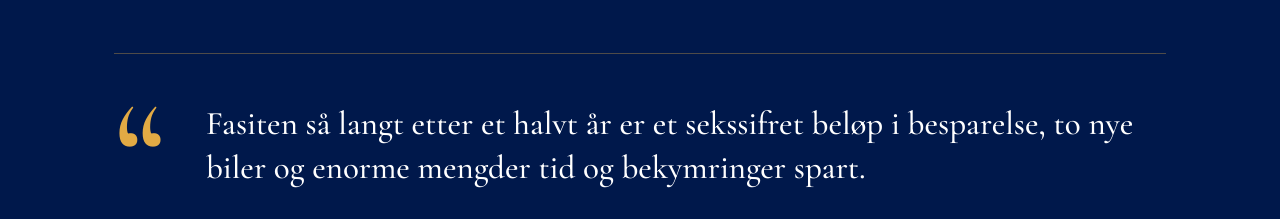
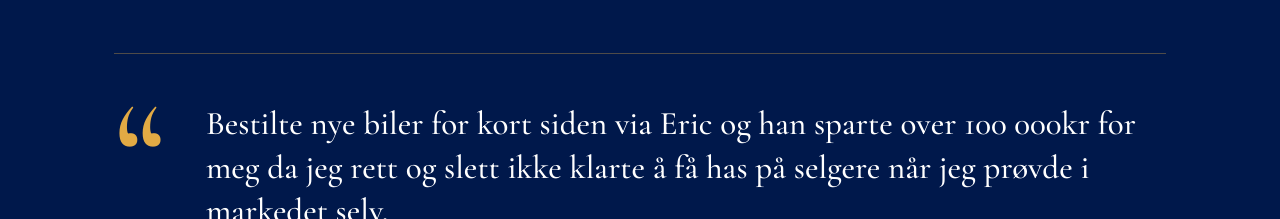
Before and after one commit to 8zfm6cz44m-dev/all-star.no, a plain HTML site: page index.html in a window 1280 px wide. Shown: the part 963-1182 px from the top of the page. Drawn offline with nearby package versions, Linux system fonts and the light colour scheme.

Commit message:
Slumpat utvalgt kundesitat

```diff
--- a/index.html
+++ b/index.html
@@ -359,15 +359,15 @@ footer a:hover{color:var(--gold)}
       <div class="count">11 kunder forteller</div>
     </div>
 
-    <figure class="feature">
+    <figure class="feature" id="utvalgt">
       <div class="qmark" aria-hidden="true">&ldquo;</div>
       <div>
         <blockquote>
-          <p>Fasiten så langt etter et halvt år er et sekssifret beløp i besparelse, to nye biler og enorme mengder tid og bekymringer spart.</p>
+          <p id="fq-text">Fasiten så langt etter et halvt år er et sekssifret beløp i besparelse, to nye biler og enorme mengder tid og bekymringer spart.</p>
         </blockquote>
         <figcaption class="who">
-          <img class="logo wide lg-dark" src="https://all-star.no/wp-content/uploads/2023/04/Bilde-22.11.2023-klokken-10.34.jpeg" alt="Stavern Elektro logo" width="56" height="56" loading="lazy">
-          <div><b>Stavern Elektro AS</b><span>Elektromontørbedrift – bilpark</span></div>
+          <img id="fq-img" class="logo wide lg-dark" src="https://all-star.no/wp-content/uploads/2023/04/Bilde-22.11.2023-klokken-10.34.jpeg" alt="Stavern Elektro logo" width="110" height="40">
+          <div><b id="fq-name">Stavern Elektro AS</b><span id="fq-role">Elektromontørbedrift – bilpark</span></div>
         </figcaption>
       </div>
     </figure>
@@ -594,6 +594,23 @@ footer a:hover{color:var(--gold)}
 </footer>
 
 <script>
+/* Utvalgt kundesitat: ett av fem ordrette utdrag vises tilfeldig ved hver sidelasting */
+(function(){
+  var U='https://all-star.no/wp-content/uploads/';
+  var Q=[
+    {t:'Fasiten så langt etter et halvt år er et sekssifret beløp i besparelse, to nye biler og enorme mengder tid og bekymringer spart.',img:'2023/04/Bilde-22.11.2023-klokken-10.34.jpeg',c:'logo wide lg-dark',alt:'Stavern Elektro logo',n:'Stavern Elektro AS',r:'Elektromontørbedrift – bilpark'},
+    {t:'Bestilte nye biler for kort siden via Eric og han sparte over 100 000kr for meg da jeg rett og slett ikke klarte å få has på selgere når jeg prøvde i markedet selv.',img:'2024/02/cropped-LOGO-3-e1708447273985.png',c:'logo wide lg-t',alt:'Storm-Kulde logo',n:'Tor Arne Nicolaisen',r:'Firmakunde, Storm-Kulde AS'},
+    {t:'Resultatet ble både salg av bil til en pris vi er fornøyd med og betydelige besparelser på forsikring av bilparken!',img:'2023/06/UTD.jpg',c:'logo wide lg-dark',alt:'UTD Reklameprodusenten logo',n:'Stian Rød',r:'Daglig leder, UTD Reklameprodusenten AS'},
+    {t:'Jeg engasjerte All-Star på mandag ettermiddag når jeg selv var på en jobbreise. Da jeg landet torsdag samme uke stod bilen klar og Eric hadde ordnet alt.',img:'2023/04/317265421_10167050530700445_2949618156848471507_n-e1700647564781.jpg',c:'',alt:'Carl Henrik Myhre',n:'Carl Henrik Myhre',r:'Gründer, Layers AS'},
+    {t:'Har handlet mine siste tre privat biler av Eric, samt rundt 10 firmabiler, og det er alltid en trygg og hyggelig opplevelse!',img:'2023/06/Saneringsteknikk1-kopi.jpg',c:'logo lg-light',alt:'Saneringsteknikk logo',n:'Robin Nordkvelde',r:'Daglig leder, Saneringsteknikk AS'}
+  ];
+  var q=Q[Math.floor(Math.random()*Q.length)];
+  var t=document.getElementById('fq-text'), im=document.getElementById('fq-img'), n=document.getElementById('fq-name'), r=document.getElementById('fq-role');
+  if(!t||!im||!n||!r) return;
+  t.textContent=q.t; im.src=U+q.img; im.className=q.c; im.alt=q.alt; n.textContent=q.n; r.textContent=q.r;
+})();
+</script>
+<script>
 (function(){
   var body=document.body, btn=document.querySelector('.burger'), nav=document.getElementById('meny');
   function setOpen(open){
```
